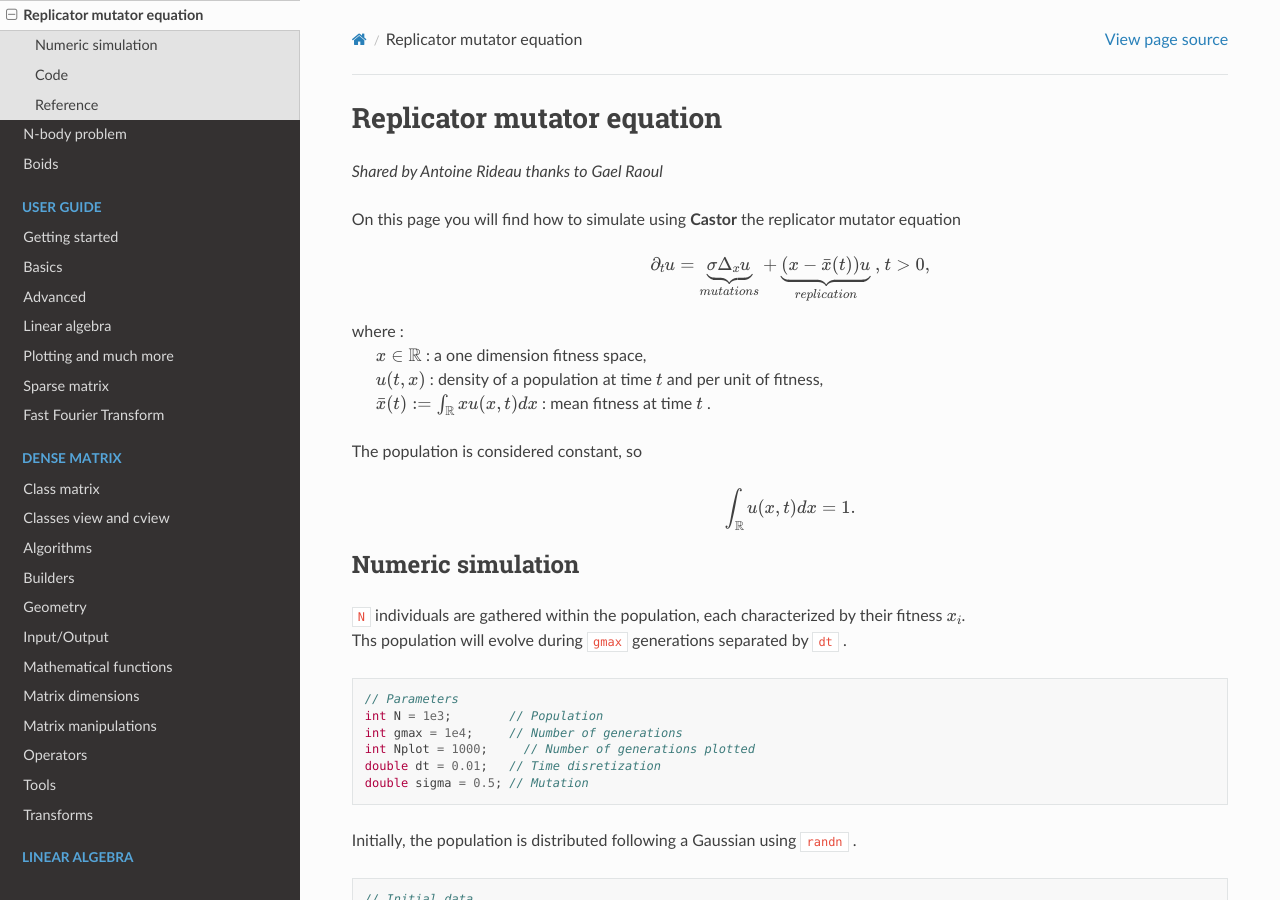
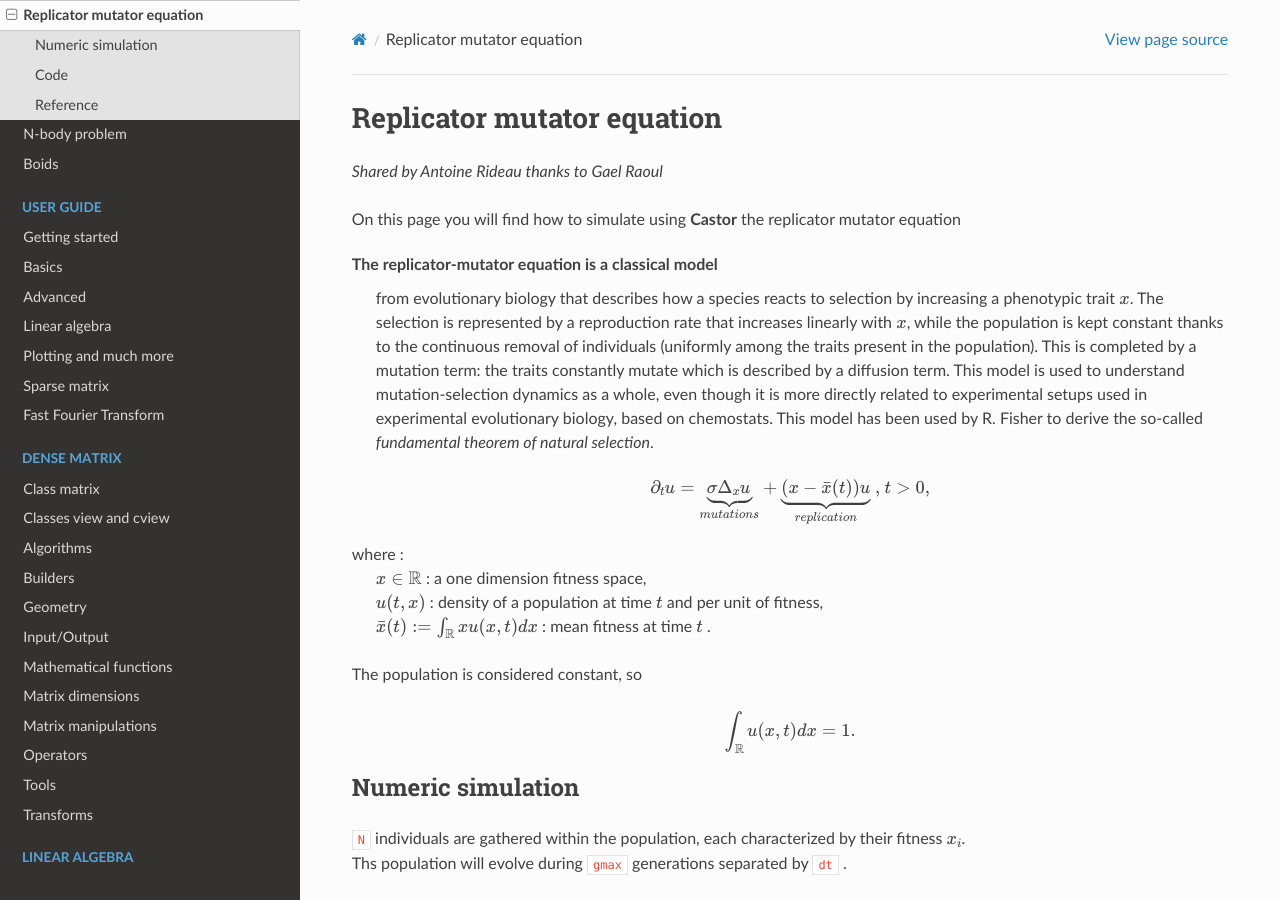
Before and after one commit to leprojetcastor/castor, a Sphinx documentation site: the page built from doc/source/replicatormutator.rst, in a window 1280 px wide and 900 px high. Built offline with Sphinx 7.4.7 and the Read the Docs theme 2.0.0, drawn with Linux system fonts in a browser that asks for light colours; some of the changed text lies outside the part shown.

Commit message:
Add replicator-mutator description

```diff
--- a/doc/source/replicatormutator.rst
+++ b/doc/source/replicatormutator.rst
@@ -4,6 +4,24 @@ Replicator mutator equation
 *Shared by Antoine Rideau thanks to Gael Raoul*
 
 On this page you will find how to simulate using **Castor** the replicator mutator equation
+
+The replicator-mutator equation is a classical model
+ from evolutionary biology that describes how a species reacts
+ to selection by increasing a phenotypic
+ trait :math:`x`. The selection is represented by a
+ reproduction rate that increases linearly with :math:`x`,
+ while the population is kept constant thanks to the
+ continuous removal of individuals (uniformly
+ among the traits present in the population). This
+ is completed by a mutation term: the traits constantly
+ mutate which is described by a diffusion term. This model
+ is used to understand mutation-selection dynamics
+ as a whole, even though it is more directly related to
+ experimental setups used in experimental evolutionary
+ biology, based on chemostats. This model has been used
+ by R. Fisher to derive the so-called
+ *fundamental theorem of natural selection*.
+
 
 .. math::
 
@@ -153,4 +171,6 @@ Code
 Reference
 ---------
 
+https://openlibrary.org/books/OL7084333M/The_genetical_theory_of_natural_selection.
+
 https://www.cirm-math.fr/RepRenc/1315/PDFfiles1315.pdf
```
